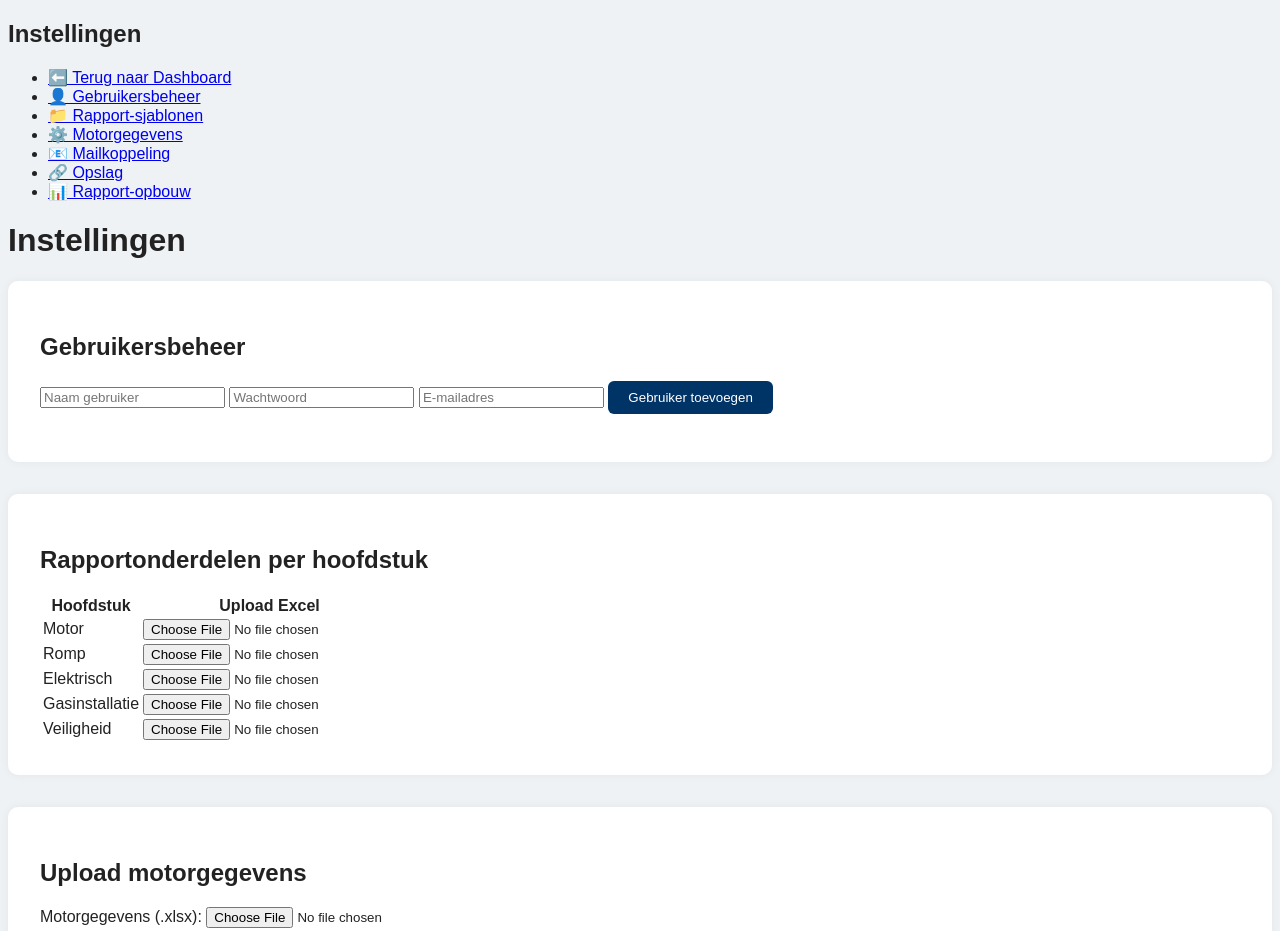
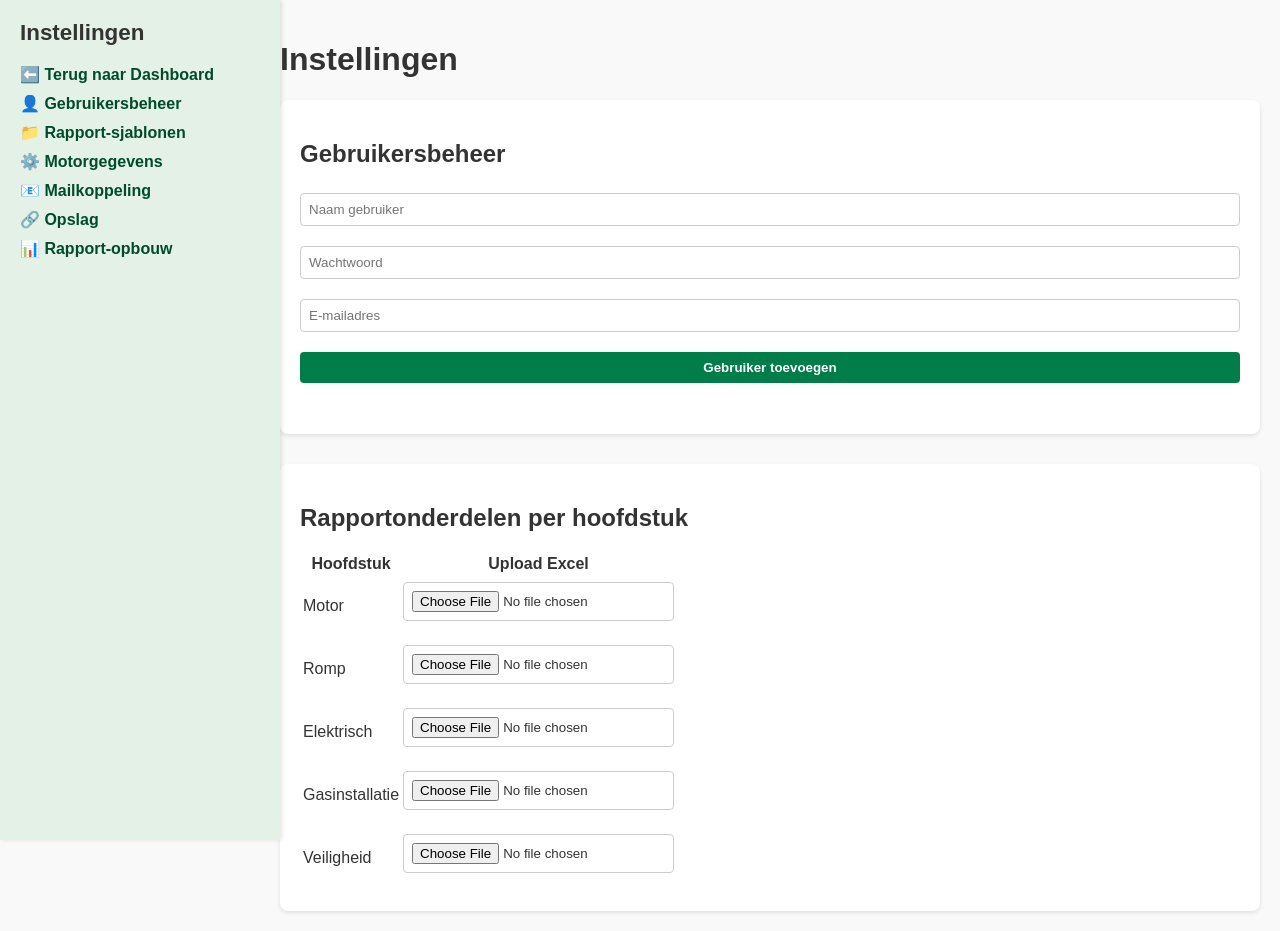
Before and after one commit to BrunsmannExperts/Appv2, a website: page instellingen.html in a window 1280 px wide. Shown: the top 931 px of the page. Drawn offline with Linux system fonts and the light colour scheme.

Commit message:
Add files via upload

```diff
--- a/style.css
+++ b/style.css
@@ -1,24 +1,78 @@
 
 body {
-  background: #eef2f5;
   font-family: sans-serif;
-  color: #222;
+  margin: 0;
+  padding: 0;
+  background: #f9f9f9;
+  color: #333;
 }
+
+.sidebar {
+  position: fixed;
+  top: 0;
+  left: 0;
+  width: 240px;
+  height: 100vh;
+  background-color: #e3f1e6;
+  padding: 20px;
+  box-shadow: 2px 0 4px rgba(0,0,0,0.1);
+}
+
+.sidebar h2 {
+  margin-top: 0;
+  font-size: 1.4em;
+}
+
+.sidebar nav ul {
+  list-style: none;
+  padding-left: 0;
+}
+
+.sidebar nav li {
+  margin-bottom: 10px;
+}
+
+.sidebar nav a {
+  text-decoration: none;
+  color: #004c2a;
+  font-weight: bold;
+}
+
+.sidebar nav a:hover {
+  text-decoration: underline;
+}
+
+main {
+  margin-left: 260px;
+  padding: 20px;
+}
+
+.card {
+  background: white;
+  border-radius: 8px;
+  padding: 20px;
+  margin-bottom: 30px;
+  box-shadow: 0 2px 4px rgba(0,0,0,0.1);
+}
+
+input, select, textarea, button {
+  margin-top: 5px;
+  margin-bottom: 15px;
+  padding: 8px;
+  width: 100%;
+  box-sizing: border-box;
+  border-radius: 4px;
+  border: 1px solid #ccc;
+}
+
 button {
-  background-color: #003366;
+  background-color: #007d48;
   color: white;
-  padding: 0.7em 1.5em;
+  font-weight: bold;
   border: none;
-  border-radius: 6px;
   cursor: pointer;
 }
+
 button:hover {
-  background-color: #005199;
+  background-color: #005f36;
 }
-.card {
-  background: white;
-  border-radius: 10px;
-  padding: 2em;
-  box-shadow: 0 0 10px rgba(0,0,0,0.05);
-  margin-bottom: 2em;
-}
```
